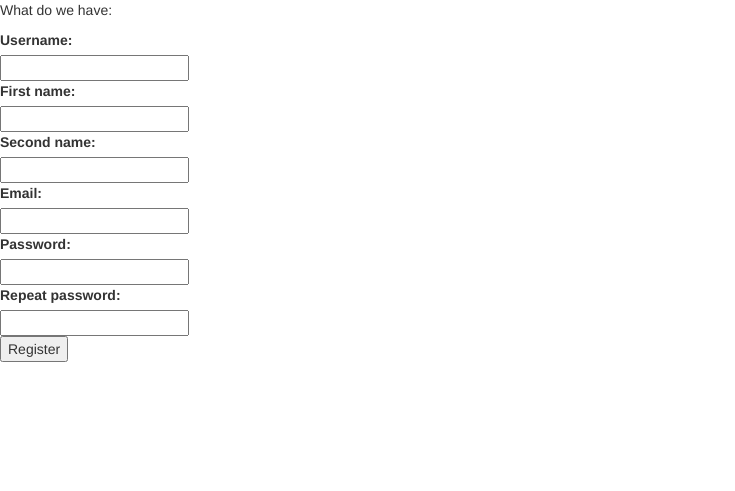
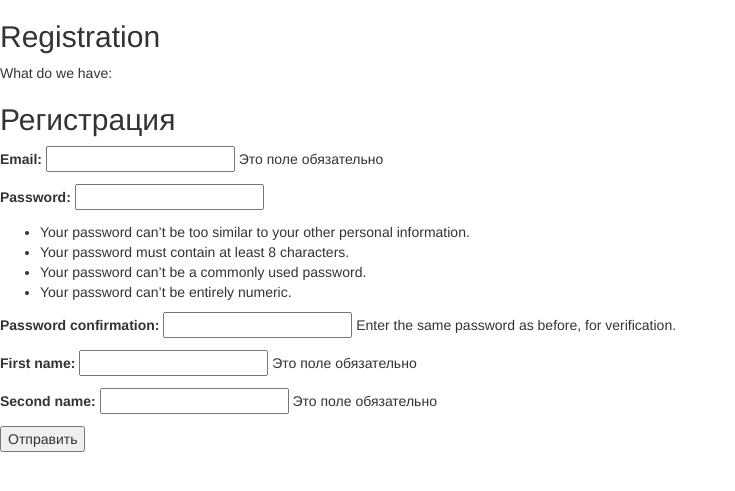
Before and after one commit to iaramer/secretsanta, a Django app: page /signup in a window 1280 px wide. Shown: the top 491 px of the page, without its empty margins (0-735 px from the left). Run offline with Django 3.2, Linux system fonts and the light colour scheme; some libraries are stand-ins or nearby versions.

Commit message:
Added signup, removed redundant code and comments

```diff
--- /dev/null
+++ b/core/form.py
@@ -0,0 +1,20 @@
+from django import forms
+from django.contrib.auth.forms import UserCreationForm
+from django.contrib.auth.models import User
+from django.core.exceptions import ValidationError
+
+
+class SignUpForm(UserCreationForm):
+    email = forms.EmailField(max_length=254, help_text='Это поле обязательно')
+    first_name = forms.CharField(max_length=254, help_text='Это поле обязательно')
+    second_name = forms.CharField(max_length=254, help_text='Это поле обязательно')
+
+    class Meta:
+        model = User
+        fields = ('email', 'password1', 'password2', 'email', 'first_name', 'second_name',)
+
+    def clean(self):
+        email = self.cleaned_data.get('email')
+        if User.objects.filter(email=email).exists():
+            raise ValidationError("Email already exists")
+        return self.cleaned_data
--- a/core/templates/core/signup.html
+++ b/core/templates/core/signup.html
@@ -2,25 +2,18 @@
 
 {% block content %}
 
+    <h2>Registration</h2>
+    {# todo: temporary block, remove after completion of the signup #}
     <p>What do we have:</p>
     {% for user in users %}
-        {{ user.username }}<br>
+        {{ user.email }}<br>
     {% endfor %}
 
+    <h2>Регистрация</h2>
     <form method="POST">
         {% csrf_token %}
-        <label for="uname">Username:</label><br>
-        <input type="text" id="uname" name="uname"><br>
-        <label for="fname">First name:</label><br>
-        <input type="text" id="fname" name="fname"><br>
-        <label for="sname">Second name:</label><br>
-        <input type="text" id="sname" name="sname"><br>
-        <label for="eml">Email:</label><br>
-        <input type="email" id="eml" name="eml"><br>
-        <label for="pwd">Password:</label><br>
-        <input type="password" id="pwd" name="pwd"><br>
-        <label for="rpwd">Repeat password:</label><br>
-        <input type="password" id="rpwd" name="rpwd"><br>
-        <input type="submit" value="Register">
+        {{ form.as_p }}
+        <button type="submit">Отправить</button>
     </form>
+
 {% endblock %}
--- a/core/views.py
+++ b/core/views.py
@@ -1,5 +1,6 @@
+from django.contrib.auth.models import User
 from django.shortcuts import render
-from django.contrib.auth.models import User
+from core.form import SignUpForm
 
 
 def home(request):
@@ -12,19 +13,16 @@ def welcome(request):
 
 def signup(request):
     users = User.objects.all()
-
     if request.method == 'POST':
-        username = request.POST.get('uname')
-        first_name = request.POST.get('fname')
-        second_name = request.POST.get('sname')
-        email = request.POST.get('eml')
-        password = request.POST.get('pwd')
-        user = User.objects.create_user(username, email, password, first_name=first_name, last_name=second_name)
-        user.save()
+        form = SignUpForm(request.POST)
+        if form.is_valid():
+            form.save()
 
         request.method = 'GET'
-
-    return render(request, 'core/signup.html', {'users': users})
+        return render(request, 'core/signup.html', {'form': form, 'users': users})
+    else:
+        form = SignUpForm()
+        return render(request, 'core/signup.html', {'form': form, 'users': users})
 
 
 def login(request):
```
